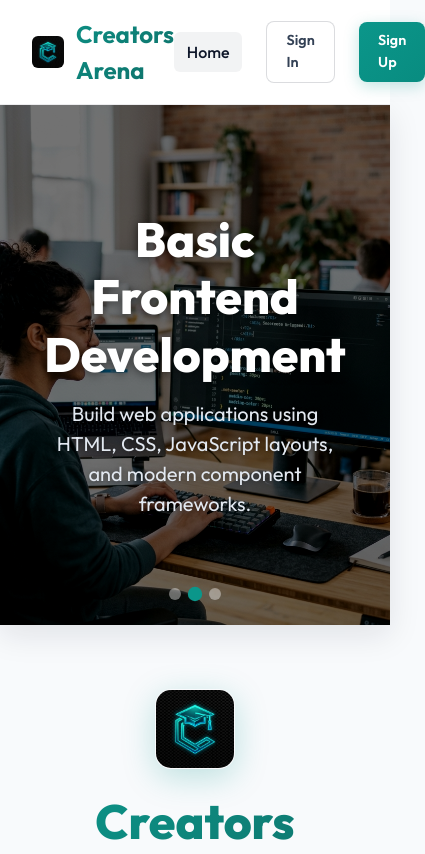
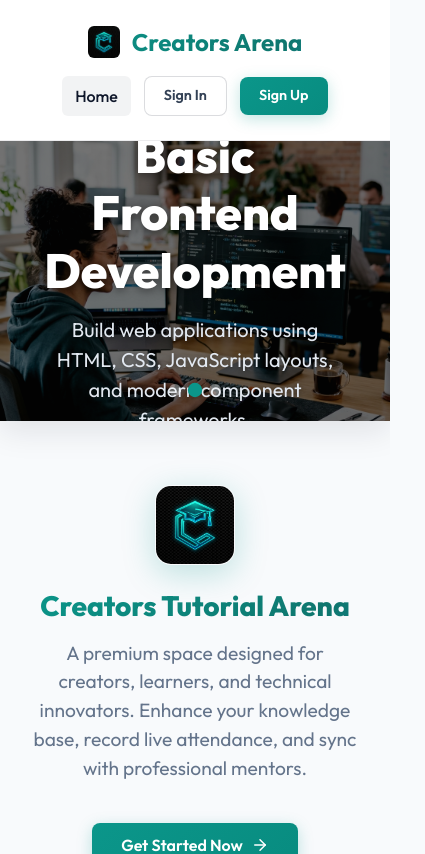
Before and after one commit to Patochukwu/Creators-Arena, a React (Vite) app in the folder frontend/: page / in a window 390 px wide. Shown: the top 854 px of the page, 425 px wide, since content can reach past the window. Built offline with nearby package versions, Linux system fonts and the light colour scheme.

Commit message:
style: implement full responsiveness controls for laptop, tablet, and mobile screens

```diff
--- a/frontend/src/index.css
+++ b/frontend/src/index.css
@@ -110,6 +110,12 @@
 
 @media (min-width: 768px) {
   .grid-cols-3 {
+    grid-template-columns: repeat(2, 1fr);
+  }
+}
+
+@media (min-width: 1024px) {
+  .grid-cols-3 {
     grid-template-columns: repeat(3, 1fr);
   }
 }
@@ -121,6 +127,13 @@
   border-radius: 16px;
   box-shadow: 0 10px 30px var(--glass-shadow);
   padding: 2.5rem;
+  transition: padding 0.3s ease;
+}
+
+@media (max-width: 768px) {
+  .glass-panel {
+    padding: 1.5rem;
+  }
 }
 
 .glass-card {
@@ -145,6 +158,24 @@
   -webkit-text-fill-color: transparent;
   animation: textGradient 6s linear infinite;
   font-weight: 800;
+}
+
+.home-pitch-title {
+  font-size: 3rem;
+  margin-bottom: 1rem;
+  line-height: 1.2;
+}
+
+@media (max-width: 768px) {
+  .home-pitch-title {
+    font-size: 2.2rem;
+  }
+}
+
+@media (max-width: 480px) {
+  .home-pitch-title {
+    font-size: 1.75rem;
+  }
 }
 
 /* Forms & Inputs */
@@ -270,6 +301,20 @@
   background: rgba(15, 23, 42, 0.05);
 }
 
+@media (max-width: 768px) {
+  .navbar-container {
+    flex-direction: column;
+    gap: 1rem;
+    padding: 0.5rem 0;
+  }
+  .nav-links {
+    flex-wrap: wrap;
+    justify-content: center;
+    gap: 0.8rem;
+    width: 100%;
+  }
+}
+
 /* Home SlideShow with Dark Photo Overlays */
 .slideshow-container {
   position: relative;
@@ -279,6 +324,34 @@
   overflow: hidden;
   box-shadow: 0 10px 30px rgba(15, 23, 42, 0.1);
   border: 1px solid var(--glass-border);
+  transition: height 0.3s ease;
+}
+
+@media (max-width: 768px) {
+  .slideshow-container {
+    height: 380px;
+  }
+  .slide-title {
+    font-size: 2rem;
+  }
+  .slide-description {
+    font-size: 1rem;
+  }
+  .slide-content {
+    padding: 1.5rem;
+  }
+}
+
+@media (max-width: 480px) {
+  .slideshow-container {
+    height: 280px;
+  }
+  .slide-title {
+    font-size: 1.5rem;
+  }
+  .slide-description {
+    font-size: 0.85rem;
+  }
 }
 
 .slide {
--- a/frontend/src/pages/Home.jsx
+++ b/frontend/src/pages/Home.jsx
@@ -70,7 +70,7 @@
           alt="Creators Tutorial Arena Logo"
           style={{ width: '80px', height: '80px', marginBottom: '1.5rem', borderRadius: '16px', border: '1px solid rgba(255,255,255,0.08)', boxShadow: '0 8px 32px 0 rgba(11, 150, 138, 0.25)' }}
         />
-        <h2 className="gradient-text" style={{ fontSize: '3rem', marginBottom: '1rem', lineHeight: '1.2' }}>
+        <h2 className="gradient-text home-pitch-title">
           Creators Tutorial Arena
         </h2>
         <p style={{ fontSize: '1.2rem', color: 'var(--text-muted)', maxWidth: '800px', margin: '0 auto 2.5rem' }}>
```
